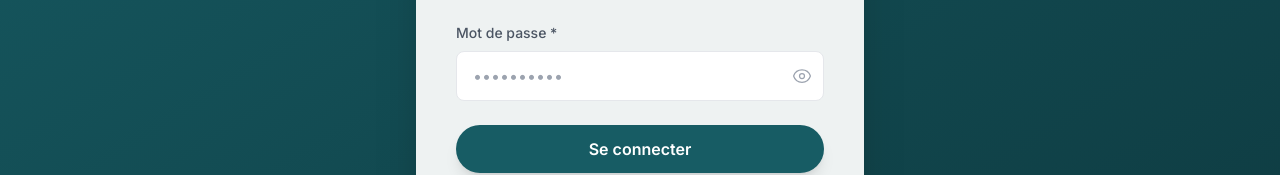
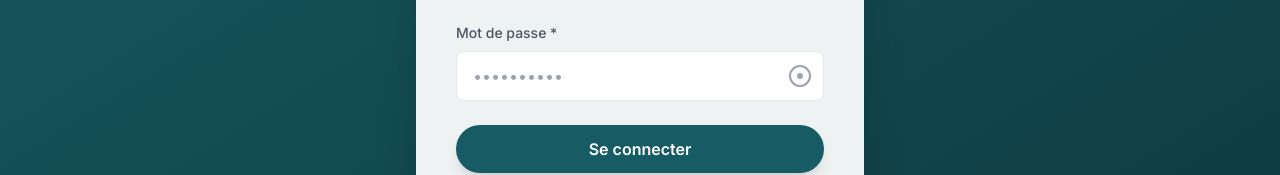
Before and after one commit to celyamehi/pointage, a React (Vite) app in the folder frontend/: page /login in a window 1280 px wide. Shown: the part 425-600 px from the top of the page. Built offline with nearby package versions, Linux system fonts and the light colour scheme; no server answers.

Commit message:
Amélioration de l'icône de visibilité du mot de passe avec animation hover

```diff
--- a/frontend/src/pages/Login.jsx
+++ b/frontend/src/pages/Login.jsx
@@ -88,18 +88,12 @@ const Login = () => {
             <button
               type="button"
               onClick={() => setShowPassword(!showPassword)}
-              className="absolute right-3 top-1/2 -translate-y-1/2 text-gray-400 hover:text-gray-600 transition-colors"
+              className="absolute right-3 top-1/2 -translate-y-1/2 text-gray-400 hover:text-collable-teal transition-all duration-300 hover:scale-110 active:scale-95"
             >
-              {showPassword ? (
-                <svg xmlns="http://www.w3.org/2000/svg" fill="none" viewBox="0 0 24 24" strokeWidth={1.5} stroke="currentColor" className="w-5 h-5">
-                  <path strokeLinecap="round" strokeLinejoin="round" d="M3.98 8.223A10.477 10.477 0 001.934 12C3.226 16.338 7.244 19.5 12 19.5c.993 0 1.953-.138 2.863-.395M6.228 6.228A10.45 10.45 0 0112 4.5c4.756 0 8.773 3.162 10.065 7.498a10.523 10.523 0 01-4.293 5.774M6.228 6.228L3 3m3.228 3.228l3.65 3.65m7.894 7.894L21 21m-3.228-3.228l-3.65-3.65m0 0a3 3 0 10-4.243-4.243m4.242 4.242L9.88 9.88" />
-                </svg>
-              ) : (
-                <svg xmlns="http://www.w3.org/2000/svg" fill="none" viewBox="0 0 24 24" strokeWidth={1.5} stroke="currentColor" className="w-5 h-5">
-                  <path strokeLinecap="round" strokeLinejoin="round" d="M2.036 12.322a1.012 1.012 0 010-.639C3.423 7.51 7.36 4.5 12 4.5c4.638 0 8.573 3.007 9.963 7.178.07.207.07.431 0 .639C20.577 16.49 16.64 19.5 12 19.5c-4.638 0-8.573-3.007-9.963-7.178z" />
-                  <path strokeLinecap="round" strokeLinejoin="round" d="M15 12a3 3 0 11-6 0 3 3 0 016 0z" />
-                </svg>
-              )}
+              <svg xmlns="http://www.w3.org/2000/svg" viewBox="0 0 24 24" fill="currentColor" className="w-6 h-6">
+                <circle cx="12" cy="12" r="10" fill="none" stroke="currentColor" strokeWidth="2"/>
+                <circle cx="12" cy="12" r="3" fill="currentColor"/>
+              </svg>
             </button>
           </div>
         </div>
```
